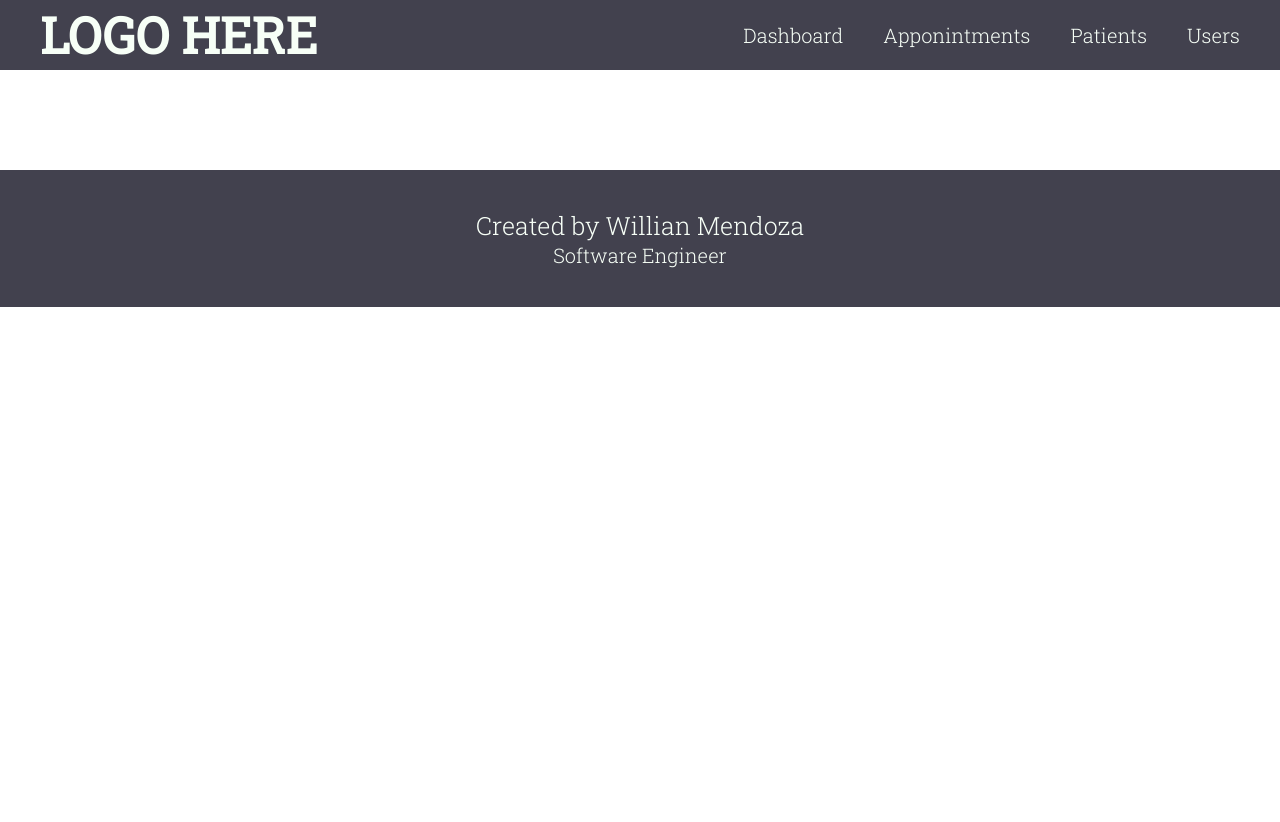
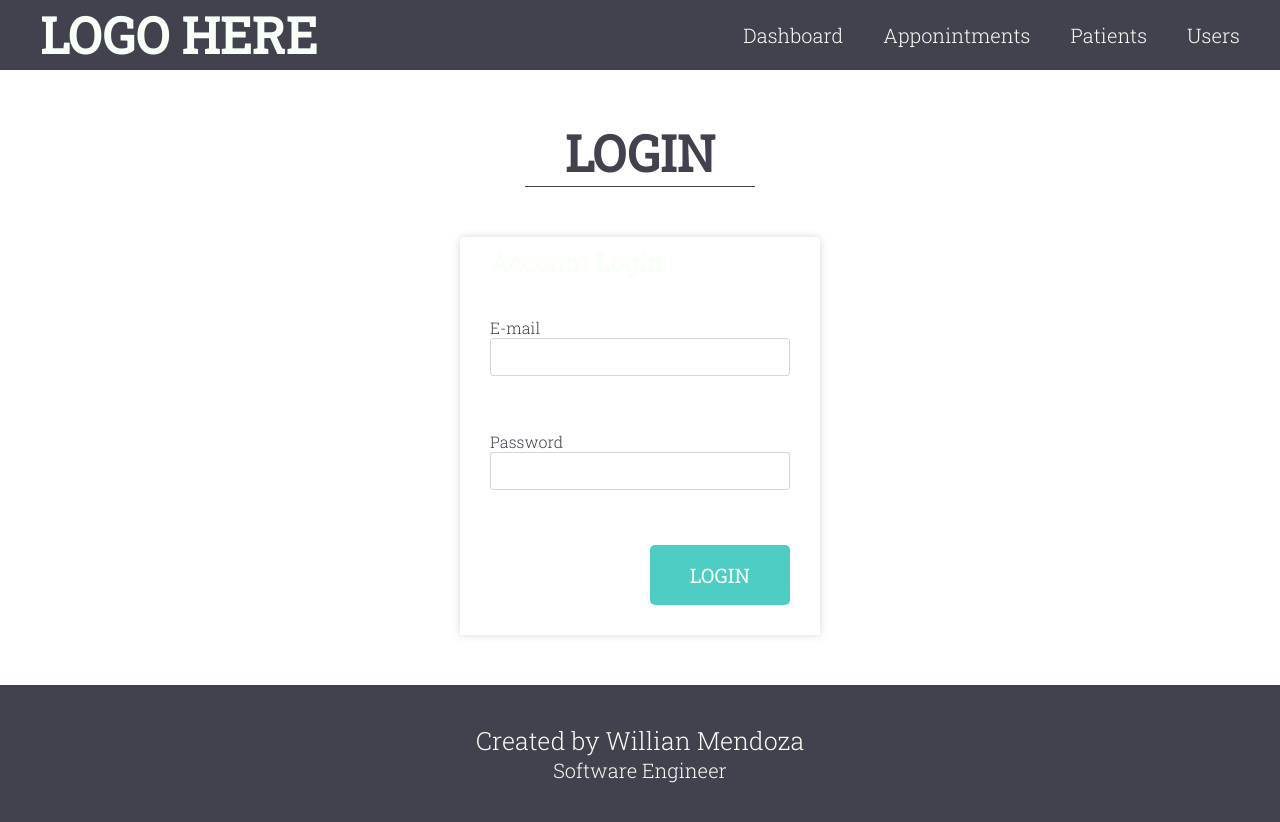
Before and after one commit to willlymendoza/doctor_appointments_front_end, a React (Create React App) app: page /login in a window 1280 px wide. Before the commit the page ends 800 px from the top, so only its background shows below. Built offline with nearby package versions, Linux system fonts and the light colour scheme.

Commit message:
Added Login page and LoginForm

```diff
--- a/src/App.js
+++ b/src/App.js
@@ -12,6 +12,7 @@ import AddPatient from "./pages/Patients/AddPatient";
 import ViewPatient from "./pages/Patients/ViewPatient";
 import Users from "./pages/Users";
 import Main from "./components/Main";
+import Login from "./pages/Login";
 import AddAppointment from "./pages/Appointments/AddAppointment";
 import ViewAppointment from "./pages/Appointments/ViewAppointment";
 
@@ -39,6 +40,7 @@ function App() {
             <Route path="/patients/add" exact component={AddPatient}></Route>
             <Route path="/patients/:id" exact component={ViewPatient}></Route>
             <Route path="/users" exact component={Users}></Route>
+            <Route path="/login" exact component={Login}></Route>
           </Switch>
         </Main>
 
--- /dev/null
+++ b/src/components/LoginForm/index.js
@@ -0,0 +1,32 @@
+import React, { Fragment } from "react";
+import CardContainer from "../CardContainer";
+import "./styles.scss";
+
+const LoginForm = () => {
+  return (
+    <Fragment>
+      <div className="form-container">
+        <CardContainer title="Account Login" color="secondary_color">
+          <form className="form">
+            <div className="form-group full-width">
+              <label>E-mail</label>
+              <input type="text" name="email" />
+            </div>
+            <div className="form-group full-width">
+              <label>Password</label>
+              <input type="password" name="password" />
+            </div>
+
+            <div className="form-group button-container">
+              <button className="button button-right bg-secondary-color">
+                Login
+              </button>
+            </div>
+          </form>
+        </CardContainer>
+      </div>
+    </Fragment>
+  );
+};
+
+export default LoginForm;
--- /dev/null
+++ b/src/components/LoginForm/styles.scss
@@ -0,0 +1,3 @@
+.form-container {
+  width: 30%;
+}
--- /dev/null
+++ b/src/pages/Login/index.js
@@ -0,0 +1,14 @@
+import React, { Fragment } from "react";
+import LoginForm from "../../components/LoginForm";
+import PageTitle from "../../components/PageTitle";
+
+const Login = () => {
+  return (
+    <Fragment>
+      <PageTitle title="LOGIN" />
+      <LoginForm />
+    </Fragment>
+  );
+};
+
+export default Login;
```
